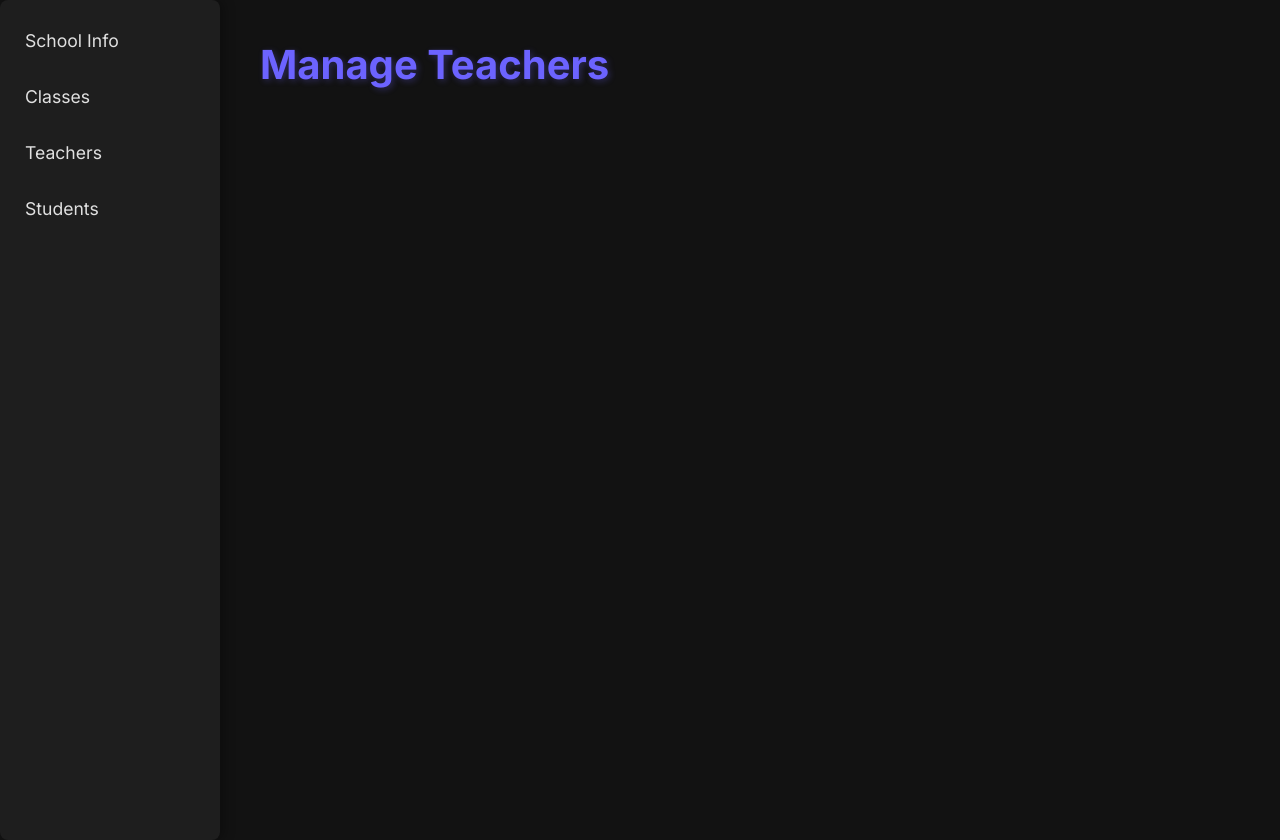
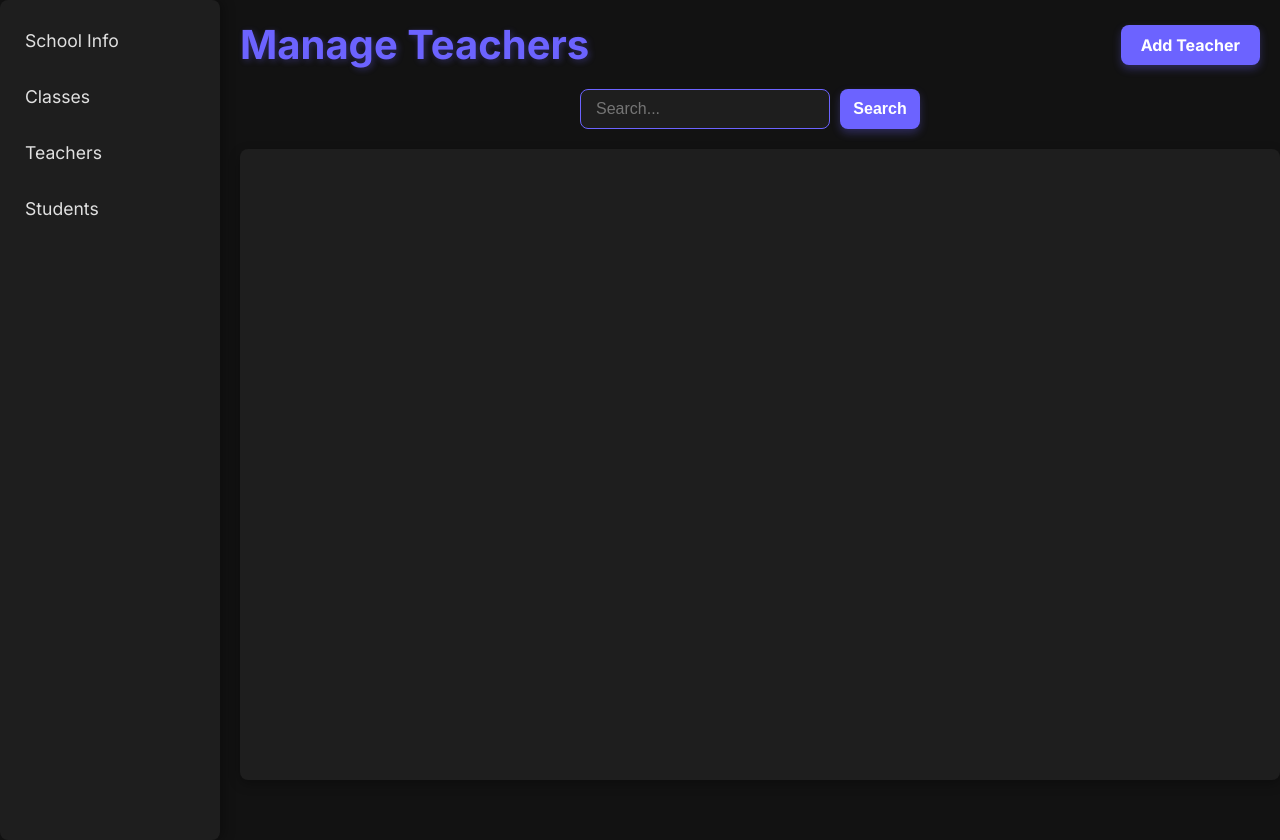
Before and after one commit to SEPAD-Project/WebApplication, a Flask app: page /panel/teachers in a window 1280 px wide. Run offline with Flask 3, Linux system fonts and the light colour scheme; the visitor is signed in with stand-in values (Sample User, id 1); data that the repository does not hold is empty.

Commit message:
update teachers part in panel

```diff
--- a/app/routes/student_routes.py
+++ b/app/routes/student_routes.py
@@ -23,7 +23,6 @@ def go_to_panel_students():
         ).all()
     else:
         students = Student.query.filter(Student.school_code == current_user.school_code).all()
-        print(current_user.school_code)
 
     return render_template('student/students.html', students=students)
 
--- a/app/routes/teacher_routes.py
+++ b/app/routes/teacher_routes.py
@@ -1,4 +1,4 @@
-from flask import render_template, Blueprint
+from flask import render_template, Blueprint, request
 from flask_login import login_required, current_user
 from app import db
 from app.models._class import Class
@@ -11,14 +11,45 @@ bp = Blueprint('teacher_routes', __name__)
 @bp.route('/panel/teachers')
 @login_required
 def go_to_panel_teachers():
-    school_classes = Class.query.filter(Class.school_code == current_user.school_code).all()
-    school_teachers = set({})
+    query = request.args.get('q')
 
-    for school_class in school_classes:
-        class_teachers = school_class.teachers
-        for teacher_national_code in class_teachers:
-            teacher = Teacher.query.filter(Teacher.teacher_national_code == teacher_national_code).first()
-            school_teachers.add(teacher)
+    if query == "" or query is None:
+        school_classes = Class.query.filter(Class.school_code == current_user.school_code).all()
+        school_teachers = set()
 
-    school_teachers = sorted(school_teachers)
-    return render_template('teacher/teachers.html', teachers=school_teachers)
+        for school_class in school_classes:
+            class_teachers = school_class.teachers
+            for teacher_national_code in class_teachers:
+                teacher = Teacher.query.filter(Teacher.teacher_national_code == teacher_national_code).first()
+                if teacher:
+                    school_teachers.add(teacher)
+
+
+        school_teachers = sorted(school_teachers, key=lambda x: (x.teacher_name, x.teacher_family))
+        return render_template('teacher/teachers.html', teachers=school_teachers)
+
+    else:
+        school_classes = Class.query.filter(Class.school_code == current_user.school_code).all()
+        school_teachers = set()
+
+        for school_class in school_classes:
+            class_teachers = school_class.teachers
+            for teacher_national_code in class_teachers:
+                teacher = Teacher.query.filter(
+                    (Teacher.teacher_national_code == teacher_national_code) &
+                    (
+                        (Teacher.teacher_name.ilike(f'%{query}%')) |
+                        (Teacher.teacher_family.ilike(f'%{query}%')) |
+                        (Teacher.teacher_national_code.ilike(f'%{query}%'))
+                    )
+                ).first()
+                if teacher:
+                    school_teachers.add(teacher)
+
+        school_teachers = sorted(school_teachers, key=lambda x: (x.teacher_name, x.teacher_family))
+        return render_template('teacher/teachers.html', teachers=school_teachers)
+
+@bp.route('/panel/add_teacher')
+@login_required
+def go_to_add_teacher():
+    return "for test"
--- a/app/static/css/teacher/teachers.css
+++ b/app/static/css/teacher/teachers.css
@@ -5,9 +5,9 @@ body {
   display: flex;
   margin: 0;
   padding: 0;
-  overflow: hidden; /* Prevent scrollbars */
   height: 100vh; /* Full viewport height */
   color: #E0E0E0;
+  overflow: hidden; /* Prevent scrollbars on the body */
 }
 
 /* Sidebar */
@@ -46,15 +46,13 @@ body {
 /* Content Area */
 #content-area {
   flex-grow: 1; /* Take up remaining space */
-  padding: 40px;
   display: flex;
   flex-direction: column;
-  justify-content: flex-start;
-  align-items: flex-start;
-  overflow-y: auto; /* Add scrollbar only if content overflows */
+  padding: 20px;
+  overflow: hidden; /* Prevent scrollbars on the content area */
 }
 
-/* Header */
+/* Header Section */
 #header {
   display: flex;
   justify-content: space-between;
@@ -71,28 +69,118 @@ body {
   margin: 0;
 }
 
+/* Add Teacher Button */
+#add-teacher {
+  background: #6C63FF;
+  border: none;
+  border-radius: 8px;
+  color: #FFFFFF;
+  font-size: 1rem;
+  font-weight: bold;
+  padding: 10px 20px;
+  text-decoration: none;
+  transition: background-color 0.3s ease-in-out, box-shadow 0.3s ease-in-out;
+  box-shadow: 0 4px 8px rgba(108, 99, 255, 0.3);
+}
+
+#add-teacher:hover {
+  background-color: #4FC3F7;
+  box-shadow: 0 6px 12px rgba(79, 195, 247, 0.3);
+}
+
+/* Search Section */
+#search-div {
+  display: flex;
+  align-items: center;
+  justify-content: center;
+  width: 100%;
+  margin-bottom: 20px;
+}
+
+#search-form {
+  display: flex;
+  align-items: center;
+}
+
+#search-query {
+  width: 250px;
+  height: 40px;
+  padding: 0 15px;
+  border-radius: 8px;
+  border: 1px solid #6C63FF;
+  background-color: #1E1E1E;
+  color: #E0E0E0;
+  font-size: 1rem;
+  transition: border-color 0.3s ease-in-out;
+}
+
+#search-query:focus {
+  outline: none;
+  border-color: #4FC3F7;
+}
+
+#search-form button {
+  margin-left: 10px;
+  width: 80px;
+  height: 40px;
+  background: #6C63FF;
+  border: none;
+  border-radius: 8px;
+  color: #FFFFFF;
+  font-size: 1rem;
+  font-weight: bold;
+  cursor: pointer;
+  transition: background-color 0.3s ease-in-out, box-shadow 0.3s ease-in-out;
+  box-shadow: 0 4px 8px rgba(108, 99, 255, 0.3);
+}
+
+#search-form button:hover {
+  background-color: #4FC3F7;
+  box-shadow: 0 6px 12px rgba(79, 195, 247, 0.3);
+}
+
 /* Teacher List */
 #teacher-list {
-  display: flex;
-  flex-direction: column;
-  gap: 15px;
-  width: 100%;
+  background: #1E1E1E;
+  border-radius: 8px;
+  width: 98%;
+  flex-grow: 1; /* Take up remaining space */
+  overflow-y: auto; /* Add vertical scrollbar only if content overflows */
+  overflow-x: hidden; /* Prevent horizontal scrollbar */
+  padding: 20px;
+  box-shadow: 0 4px 12px rgba(0, 0, 0, 0.3);
 }
 
 .teacher-item {
-  background: #1E1E1E;
+  background: #333C42;
   border-radius: 8px;
   padding: 15px;
   display: flex;
   justify-content: space-between;
   align-items: center;
   font-size: 1.1rem;
-  box-shadow: 0 4px 12px rgba(0, 0, 0, 0.3);
+  margin-bottom: 10px;
+  width: 100%; /* Ensure it doesn't overflow */
+  box-sizing: border-box; /* Include padding and border in the element's total width */
+  position: relative; /* Required for absolute positioning */
 }
 
 .teacher-item p {
   color: #E0E0E0;
   margin: 0;
+  white-space: nowrap; /* Prevent text from wrapping */
+  overflow: hidden; /* Hide overflow text */
+  text-overflow: ellipsis; /* Add ellipsis for overflow text */
+}
+
+/* Visually Center National Code */
+.teacher-item p:nth-child(2) {
+  position: absolute; /* Position the national code absolutely */
+  left: 50%; /* Move to the horizontal center */
+  transform: translateX(-50%); /* Adjust for exact centering */
+  text-align: center; /* Center the text horizontally */
+  width: auto; /* Allow the national code to take its natural width */
+  padding: 0 10px; /* Add some padding for better spacing */
 }
 
 /* Action Buttons */
@@ -118,7 +206,3 @@ body {
   background-color: #4FC3F7;
   box-shadow: 0 6px 12px rgba(79, 195, 247, 0.3);
 }
-
-.action-button:focus {
-  outline: none;
-}
--- a/app/templates/teacher/teachers.html
+++ b/app/templates/teacher/teachers.html
@@ -20,11 +20,23 @@
     <div id="content-area">
         <div id="header">
             <h1>Manage Teachers</h1>
+            <a href="{{ url_for('teacher_routes.go_to_add_teacher') }}" id="add-teacher">Add Teacher</a>
         </div>
+
+        <!-- Search Section -->
+        <div id="search-div">
+            <form id="search-form" method="GET" action="{{ url_for('teacher_routes.go_to_panel_teachers') }}">
+                <input type="search" id="search-query" name="q" placeholder="Search...">
+                <button type="submit">Search</button>
+            </form>
+        </div>
+
+        <!-- Teacher List -->
         <div id="teacher-list">
             {% for teacher in teachers %}
             <div class="teacher-item">
                 <p>{{ teacher.teacher_name }} {{ teacher.teacher_family }}</p>
+                <p>{{ teacher.teacher_national_code }}</p>
                 <div class="action-buttons">
                     <button class="action-button">See</button>
                     <button class="action-button">Edit</button>
```
